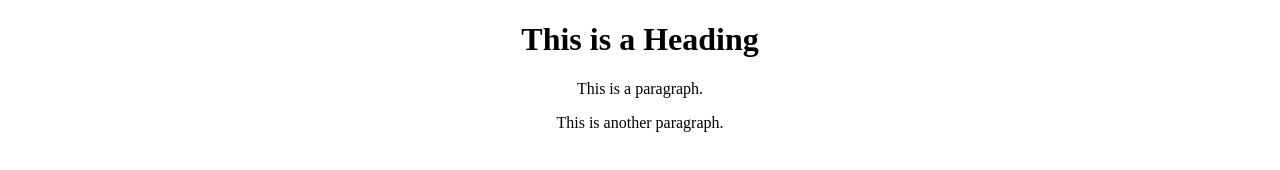
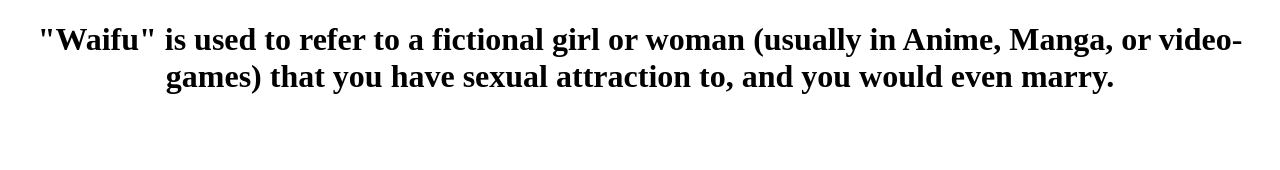
Before and after one commit to waifuholdings/portfolio, a plain HTML site: page index.html in a window 1280 px wide. Drawn offline with Linux system fonts and the light colour scheme.

Commit message:
Update index.html

```diff
--- a/index.html
+++ b/index.html
@@ -10,9 +10,8 @@
 <body>
 <center>
 <div class="">
- <h1>This is a Heading</h1>
- <p>This is a paragraph.</p>
- <p>This is another paragraph.</p>
+ <h1>"Waifu" is used to refer to a fictional girl or woman (usually in Anime, Manga, or video-games)
+ that you have sexual attraction to, and you would even marry.</h1>
 </div>
  </center>
 
```
